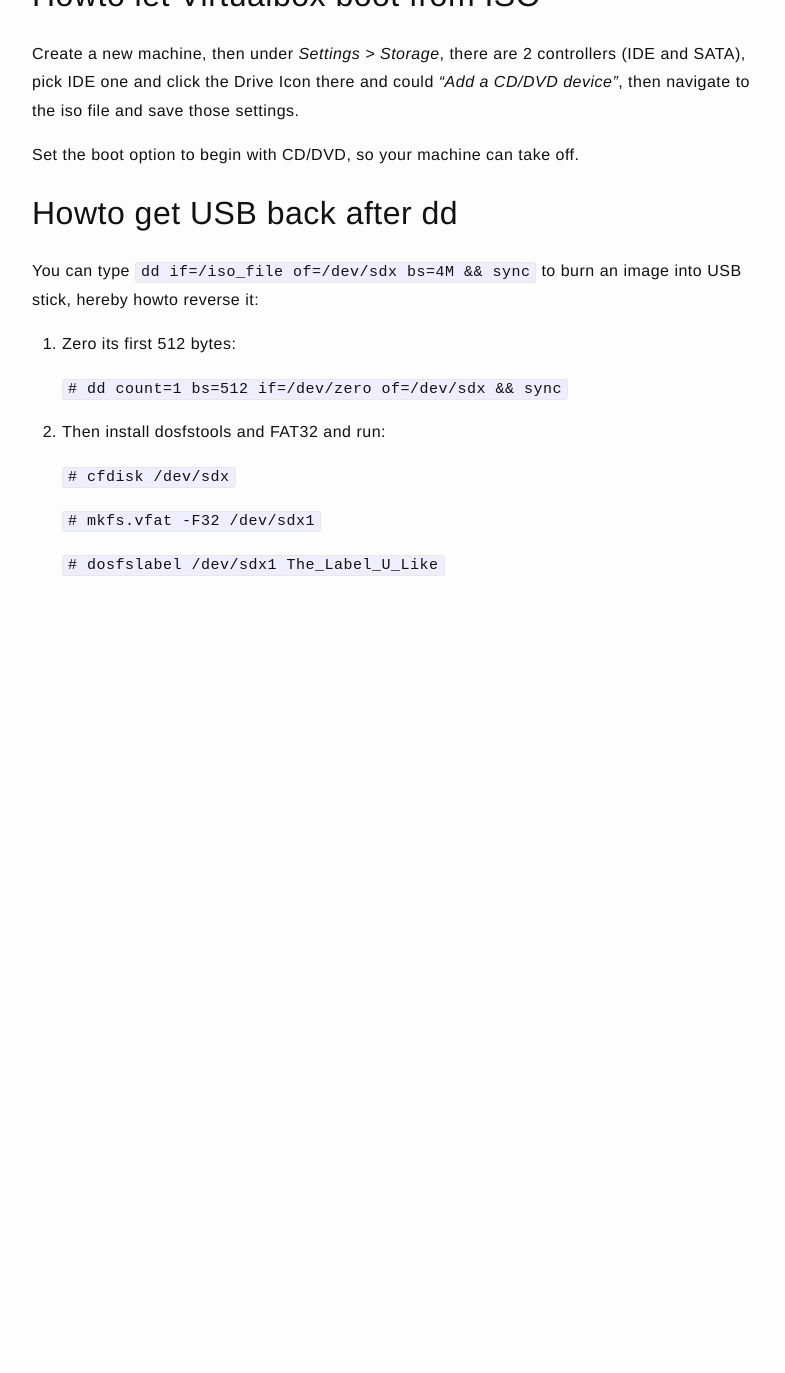
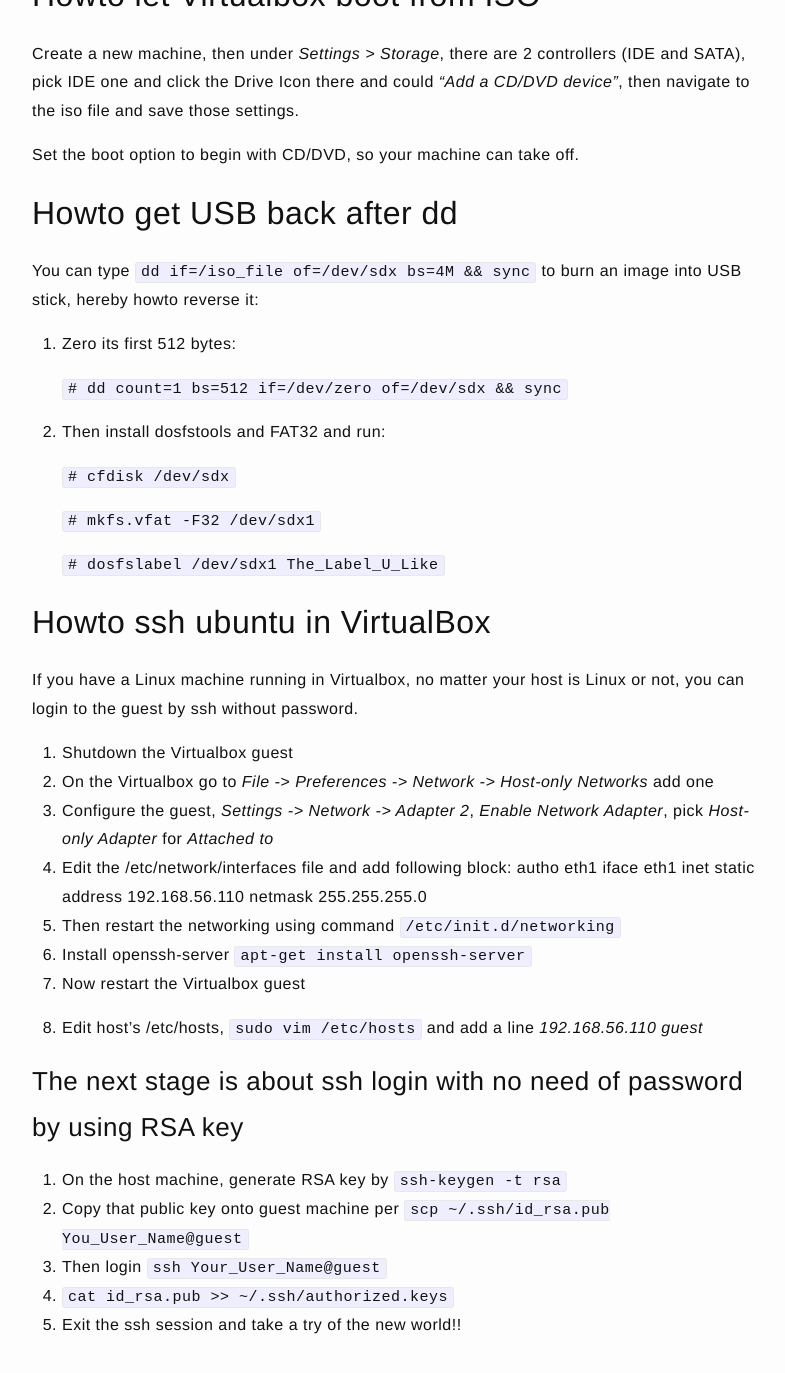
Before and after one commit to jazzi/jazzi.github.io, a Jekyll site: the page built from _posts/2015-06-06-linux-tips.md, in a window 1280 px wide and 1400 px high, scrolled down 271 px. Shown: the top 1373 px of the window, without its empty margins (238-1023 px from the left). Built offline with Jekyll 4.4.1, drawn with Linux system fonts in a browser that asks for light colours; before the commit the page ends 910 px from its top, so only the background shows below that.

Commit message:
add fresh tips

```diff
--- a/_posts/2015-06-06-linux-tips.md
+++ b/_posts/2015-06-06-linux-tips.md
@@ -23,3 +23,27 @@ You can type `dd if=/iso_file of=/dev/sdx bs=4M && sync` to burn an image into U
     `# mkfs.vfat -F32 /dev/sdx1`
 
     `# dosfslabel /dev/sdx1 The_Label_U_Like`
+
+## Howto ssh ubuntu in VirtualBox ##
+If you have a Linux machine running in Virtualbox, no matter your host is Linux or not, you can login to the guest by ssh without password.
+
+1. Shutdown the Virtualbox guest
+2. On the Virtualbox go to *File -> Preferences -> Network -> Host-only Networks* add one
+3. Configure the guest, *Settings -> Network -> Adapter 2*, *Enable Network Adapter*, pick *Host-only Adapter* for *Attached to*
+4. Edit the /etc/network/interfaces file and add following block:
+	autho eth1
+	iface eth1 inet static
+	address 192.168.56.110
+	netmask 255.255.255.0
+5. Then restart the networking using command `/etc/init.d/networking`
+6. Install openssh-server `apt-get install openssh-server`
+7. Now restart the Virtualbox guest
+
+8. Edit host's /etc/hosts, `sudo vim /etc/hosts` and add a line *192.168.56.110  guest*
+
+### The next stage is about ssh login with no need of password by using RSA key ###
+1. On the host machine, generate RSA key by `ssh-keygen -t rsa`
+2. Copy that public key onto guest machine per `scp ~/.ssh/id_rsa.pub You_User_Name@guest`
+3. Then login `ssh Your_User_Name@guest`
+4. `cat id_rsa.pub >> ~/.ssh/authorized.keys`
+5. Exit the ssh session and take a try of the new world!!
```
